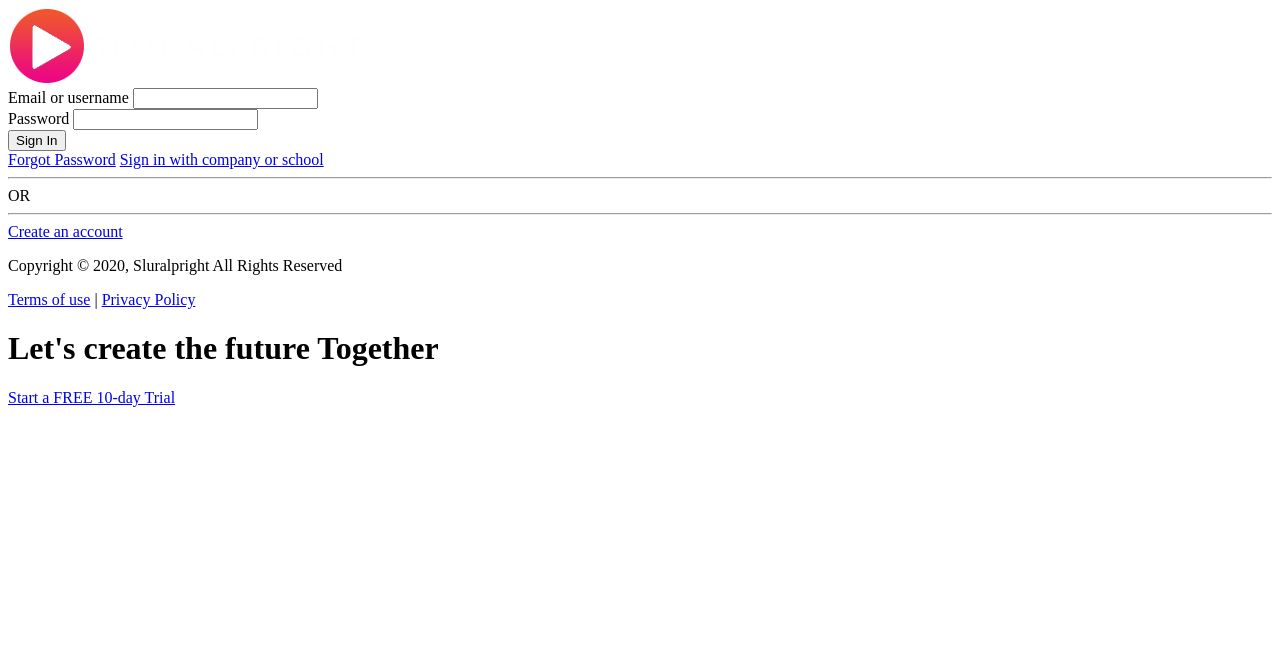
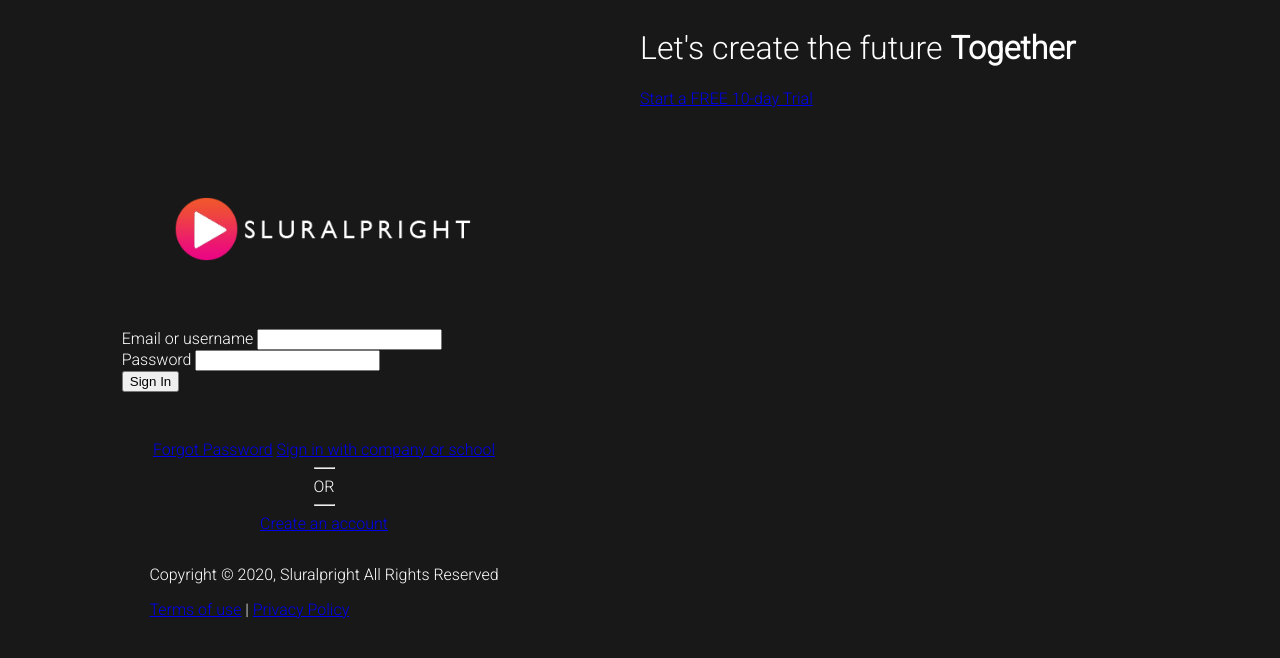
Before and after one commit to ferreirazdev/Pluralsight-Login, a plain HTML site: page src/index.html in a window 1280 px wide. Drawn offline with Linux system fonts and the light colour scheme.

Commit message:
Update style.css

```diff
--- a/src/style.css
+++ b/src/style.css
@@ -1 +1,55 @@
 @import url('https://fonts.googleapis.com/css?family=Roboto:300');
+
+body {
+    font-family: 'Roboto', sans-serif;
+    font-weight: 300;
+    background: #181818;
+    color: #fff;
+    overflow: hidden;
+}
+
+h1, h2, h3, h4, h5, h6 {
+    font-weight: 300;
+}
+
+#wrapper {
+    display: flex;
+    flex-direction: row;
+}
+
+#left {
+    display: flex;
+    flex-direction: column;
+    flex: 1;
+    align-items: center;
+    justify-content: center;
+    height: 100vh;
+
+}
+
+#right {
+    flex: 1;
+}
+
+/* Sign */
+#signin{
+    display: flex;
+    flex-direction: column;
+    justify-content: center;
+    align-items: center;
+    width: 80%;
+    padding-bottom: 1rem;
+}
+
+#signin form {
+    width: 80%;
+    padding-bottom: 3rem;
+}
+
+#signin .logo{
+    margin-bottom: 8vh;
+}
+
+#signin .logo img{
+    width: 300px;
+}
```
